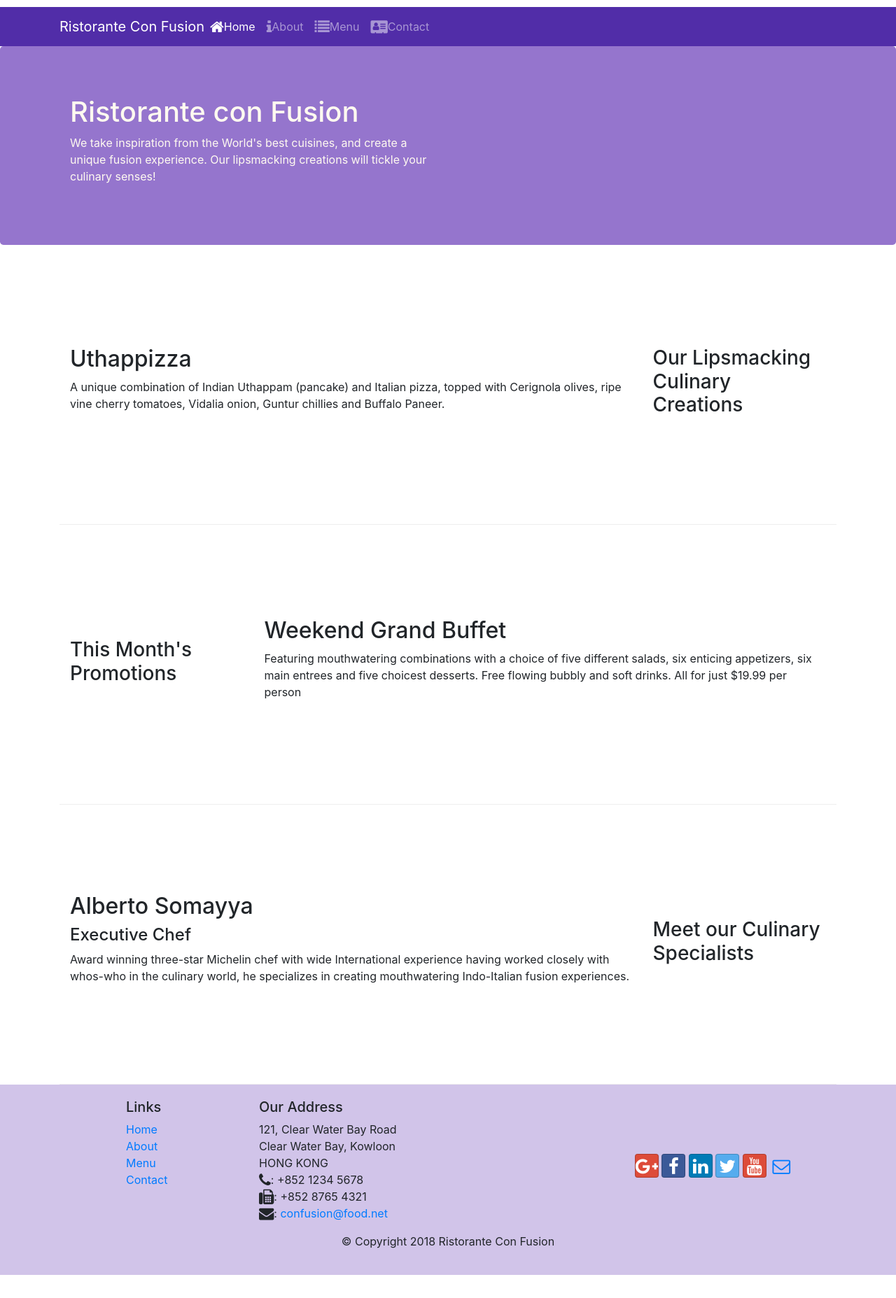
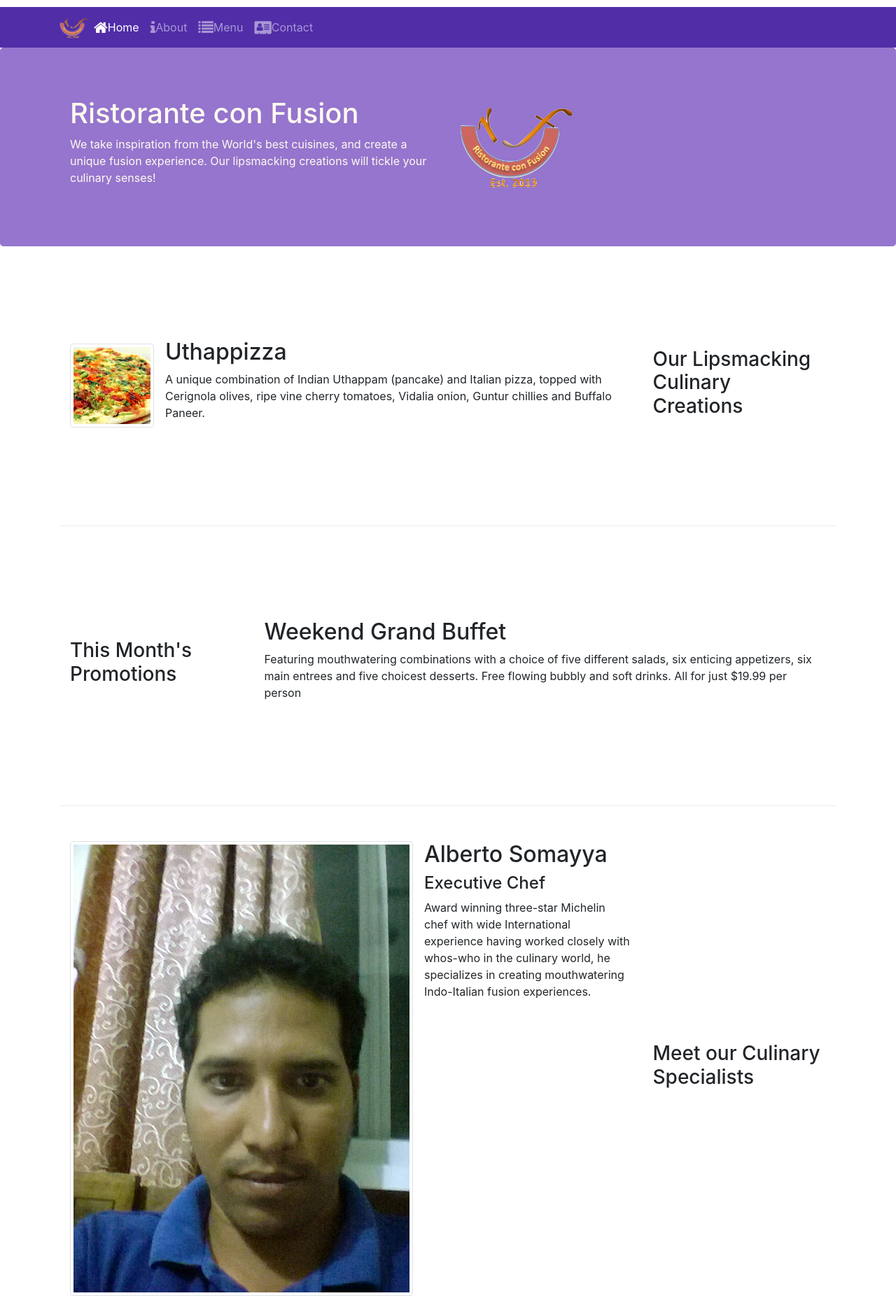
Before and after one commit to soumen2222/React, a website: page index.html in a window 1280 px wide. Shown: the part 40-1895 px from the top of the page at 70% size. Before the commit the page ends 1862 px from the top, so only its background shows below. Drawn offline with nearby package versions, Linux system fonts and the light colour scheme.

Commit message:
images and media

```diff
--- a/index.html
+++ b/index.html
@@ -21,7 +21,7 @@
             <button class="navbar-toggler" type="button" data-toggle="collapse" data-target="#Navbar">
                 <span class="navbar-toggler-icon"></span>
             </button>
-            <a class="navbar-brand mr-auto" href="#">Ristorante Con Fusion </a>
+            <a class="navbar-brand mr-auto" href="#"><img src="img/logo.png" height="30" width="41"></a>
             <div class="collapse navbar-collapse" id="Navbar">
                 <ul class="navbar-nav mr-auto">
                     <li class="nav-item active"><a class="nav-link" href="#">
@@ -44,7 +44,8 @@
                     <h1>Ristorante con Fusion</h1>
                     <p>We take inspiration from the World's best cuisines, and create a unique fusion experience. Our lipsmacking creations will tickle your culinary senses!</p>
                 </div>
-                <div "col-12 col-sm">
+                 <div class="col-12 col-sm align-self-center">
+                    <img src="img/logo.png" class="img-fluid">
                 </div>
             </div>
         </div>
@@ -56,8 +57,18 @@
                 <h3>Our Lipsmacking Culinary Creations</h3>
             </div>
             <div class="col col-sm order-sm-first col-md">
-                <h2>Uthappizza</h2>
-                <p>A unique combination of Indian Uthappam (pancake) and Italian pizza, topped with Cerignola olives, ripe vine cherry tomatoes, Vidalia onion, Guntur chillies and Buffalo Paneer.</p>
+                <div class="media">
+                    <img class="d-flex mr-3 img-thumbnail align-self-center"
+                            src="img/uthappizza.png" alt="Uthappizza">
+                    <div class="media-body">
+                        <h2 class="mt-0">Uthappizza</h2>
+                        <p class="d-none d-sm-block">A unique combination of Indian Uthappam (pancake) and
+                            Italian pizza, topped with Cerignola olives, ripe vine
+                            cherry tomatoes, Vidalia onion, Guntur chillies and
+                            Buffalo Paneer.
+                        </p>
+                    </div>
+                </div>
             </div>
         </div>
 
@@ -77,9 +88,19 @@
                 <h3>Meet our Culinary Specialists</h3>
             </div>
             <div class="col col-sm order-sm-first col-md">
-                <h2>Alberto Somayya</h2>
-                <h4>Executive Chef</h4>
-                <p>Award winning three-star Michelin chef with wide International experience having worked closely with whos-who in the culinary world, he specializes in creating mouthwatering Indo-Italian fusion experiences. </p>
+                <div class="media">
+                    <img class="d-flex mr-3 img-thumbnail align-self-center"
+                            src="img/soumen.png" alt="Alberto Somayya">
+                    <div class="media-body">
+                        <h2 class="mt-0">Alberto Somayya</h2>
+                        <h4>Executive Chef</h4>
+                        <p class="d-none d-sm-block">Award winning three-star Michelin chef with wide
+                            International experience having worked closely with
+                            whos-who in the culinary world, he specializes in
+                            creating mouthwatering Indo-Italian fusion experiences.
+                        </p>
+                    </div>
+                </div>
             </div>
         </div>
     </div>
```
Also changed, not shown: img/alberto.png (added), img/buffet.png (added), img/logo.png (added), img/soumen.png (added), img/uthappizza.png (added).
